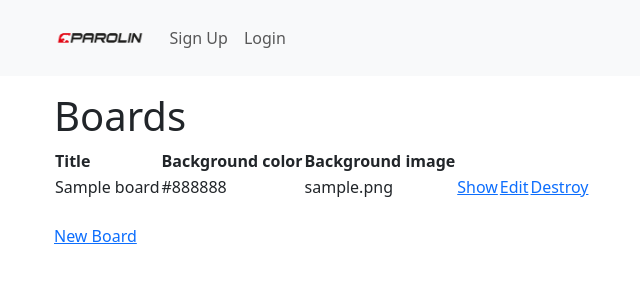
After one commit to gustavoparolin/getajob, a Rails app: page /boards in a window 1280 px wide. The commit adds this page. Shown: the top 300 px of the page, without its empty margins (28-668 px from the left). Run offline with Rails 7, Linux system fonts and the light colour scheme; tables that the repository leaves empty hold one stand-in row (values such as "Sample post"); style sheets or scripts are compiled from the project's sources; parts of the project's set-up code (start-up, migrations or seed data) failed here and were passed over; some libraries are stand-ins or nearby versions.

Commit message:
Add scaffold Board

```diff
--- /dev/null
+++ b/app/controllers/boards_controller.rb
@@ -0,0 +1,74 @@
+class BoardsController < ApplicationController
+  before_action :set_board, only: [:show, :edit, :update, :destroy]
+
+  # GET /boards
+  # GET /boards.json
+  def index
+    @boards = Board.all
+  end
+
+  # GET /boards/1
+  # GET /boards/1.json
+  def show
+  end
+
+  # GET /boards/new
+  def new
+    @board = Board.new
+  end
+
+  # GET /boards/1/edit
+  def edit
+  end
+
+  # POST /boards
+  # POST /boards.json
+  def create
+    @board = Board.new(board_params)
+    @board.user = current_user
+    respond_to do |format|
+      if @board.save
+        format.html { redirect_to @board, notice: 'Board was successfully created.' }
+        format.json { render :show, status: :created, location: @board }
+      else
+        format.html { render :new }
+        format.json { render json: @board.errors, status: :unprocessable_entity }
+      end
+    end
+  end
+
+  # PATCH/PUT /boards/1
+  # PATCH/PUT /boards/1.json
+  def update
+    respond_to do |format|
+      if @board.update(board_params)
+        format.html { redirect_to @board, notice: 'Board was successfully updated.' }
+        format.json { render :show, status: :ok, location: @board }
+      else
+        format.html { render :edit }
+        format.json { render json: @board.errors, status: :unprocessable_entity }
+      end
+    end
+  end
+
+  # DELETE /boards/1
+  # DELETE /boards/1.json
+  def destroy
+    @board.destroy
+    respond_to do |format|
+      format.html { redirect_to boards_url, notice: 'Board was successfully destroyed.' }
+      format.json { head :no_content }
+    end
+  end
+
+  private
+    # Use callbacks to share common setup or constraints between actions.
+    def set_board
+      @board = Board.find(params[:id])
+    end
+
+    # Never trust parameters from the scary internet, only allow the white list through.
+    def board_params
+      params.require(:board).permit(:title, :background_color, :background_image, :status, :user_id)
+    end
+end
--- /dev/null
+++ b/app/models/board.rb
@@ -0,0 +1,5 @@
+class Board < ApplicationRecord
+  belongs_to :user
+
+  validates :title, presence: true;
+end
--- /dev/null
+++ b/app/views/boards/edit.html.erb
@@ -0,0 +1,6 @@
+<h1>Editing Board</h1>
+
+<%= render 'form', board: @board %>
+
+<%= link_to 'Show', @board %> |
+<%= link_to 'Back', boards_path %>
--- /dev/null
+++ b/app/views/boards/index.html.erb
@@ -0,0 +1,31 @@
+<p id="notice"><%= notice %></p>
+
+<h1>Boards</h1>
+
+<table>
+  <thead>
+    <tr>
+      <th>Title</th>
+      <th>Background color</th>
+      <th>Background image</th>
+      <th colspan="3"></th>
+    </tr>
+  </thead>
+
+  <tbody>
+    <% @boards.each do |board| %>
+      <tr>
+        <td><%= board.title %></td>
+        <td><%= board.background_color %></td>
+        <td><%= board.background_image %></td>
+        <td><%= link_to 'Show', board %></td>
+        <td><%= link_to 'Edit', edit_board_path(board) %></td>
+        <td><%= link_to 'Destroy', board, method: :delete, data: { confirm: 'Are you sure?' } %></td>
+      </tr>
+    <% end %>
+  </tbody>
+</table>
+
+<br>
+
+<%= link_to 'New Board', new_board_path %>
--- /dev/null
+++ b/app/views/boards/new.html.erb
@@ -0,0 +1,5 @@
+<h1>New Board</h1>
+
+<%= render 'form', board: @board %>
+
+<%= link_to 'Back', boards_path %>
--- a/app/views/layouts/application.html.erb
+++ b/app/views/layouts/application.html.erb
@@ -19,6 +19,7 @@
         <ul class="navbar-nav mr-auto">
           <% if user_signed_in? %>
           <li class="nav-item"><%= link_to 'People', people_path, :class => "nav-link" %></li>
+          <li class="nav-item"><%= link_to 'Boards', boards_path, :class => "nav-link" %></li>
           <li class="nav-item dropdown">
             <a class="nav-link dropdown-toggle" href="#" id="navbarDropdown" role="button" data-toggle="dropdown" aria-haspopup="true" aria-expanded="false">
               <%= image_tag 'avatar.png', class: 'profile-photo', alt: current_user.email %>
--- a/config/routes.rb
+++ b/config/routes.rb
@@ -1,5 +1,6 @@
 Rails.application.routes.draw do
 
+  resources :boards
   resources :people
   match '/client/', to: "client#index", via: :all
   match '/client/*path', to: "client#index", via: :all
```
Also changed, not shown: app/views/boards/_form.html.erb (added, +14 -0 lines), app/views/boards/show.html.erb (added, +24 -0 lines), db/migrate/20180204174755_create_boards.rb (added, +13 -0 lines), app/views/boards/_board.json.jbuilder (added), app/views/boards/index.json.jbuilder (added), app/views/boards/show.json.jbuilder (added), db/schema.rb.
